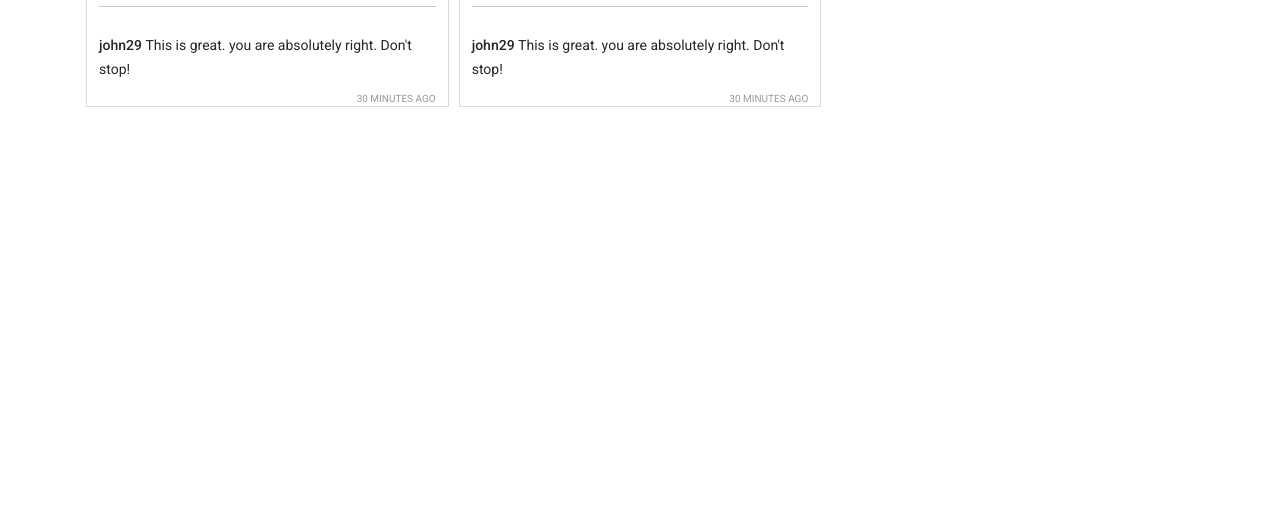
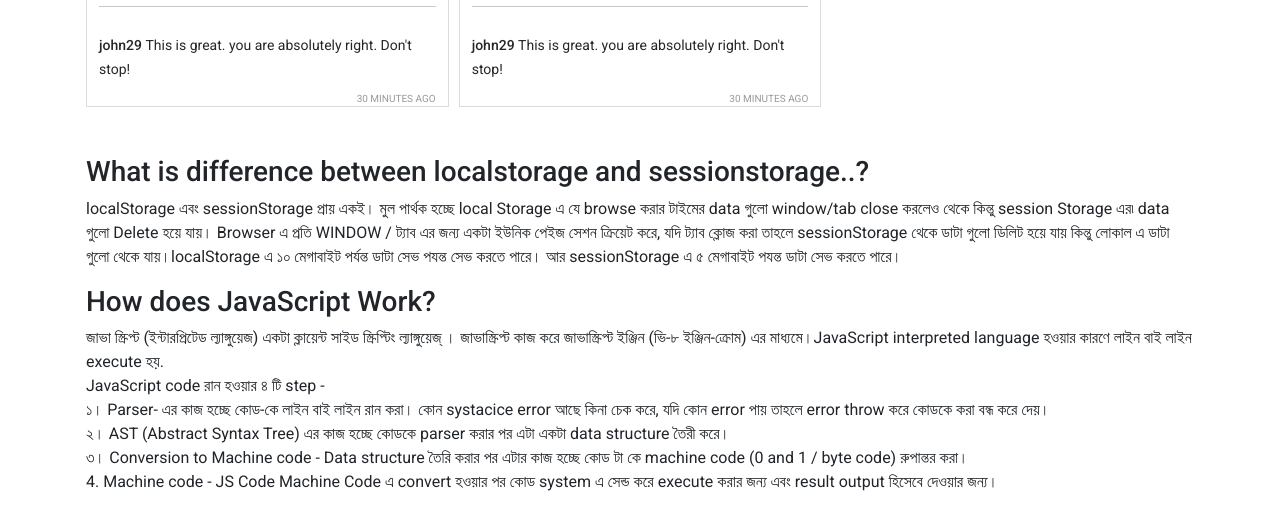
Before and after one commit to tayefulislam/Insta-Sohor, a plain HTML site: page index.html in a window 1280 px wide. Shown: the part 1425-1951 px from the top of the page. Before the commit the page ends 1548 px from the top, so only its background shows below. Drawn offline with nearby package versions, Linux system fonts and the light colour scheme.

Commit message:
2 question and ans added

```diff
--- a/index.html
+++ b/index.html
@@ -58,7 +58,82 @@
         <div id="reported">
 
         </div>
+
+        <section class="mt-5">
+
+            <div>
+                <h3>What is difference between localstorage and sessionstorage..?</h3>
+
+                <p>localStorage এবং sessionStorage প্রায় একই। মুল পার্থক হচ্ছে local Storage এ যে browse করার টাইমের
+                    data
+                    গুলো window/tab close করলেও থেকে কিন্তু session Storage এর৷ data গুলো Delete হয়ে যায়।
+
+                    Browser এ প্রতি WINDOW / ট্যাব এর জন্য একটা ইউনিক পেইজ সেশন ক্রিয়েট করে, যদি ট্যাব ক্লোজ করা
+                    তাহলে
+
+                    sessionStorage
+                    থেকে ডাটা গুলো ডিলিট হয়ে যায় কিন্তু লোকাল এ ডাটা গুলো থেকে যায়।localStorage এ ১০ মেগাবাইট পর্যন্ত
+                    ডাটা
+                    সেভ পযন্ত সেভ করতে পারে। আর sessionStorage এ ৫ মেগাবাইট পযন্ত ডাটা সেভ করতে পারে।</p>
+            </div>
+            <div>
+
+                <h3>How does JavaScript Work?</h3>
+                <p>
+
+
+                    জাভা স্ক্রিপ্ট (ইন্টারপ্রিটেড ল্যাঙ্গুয়েজ) একটা ক্লায়েন্ট সাইড স্ক্রিপ্টিং ল্যাঙ্গুয়েজ্ ।
+                    জাভাস্ক্রিপ্ট কাজ করে জাভাস্ক্রিপ্ট ইঞ্জিন (ভি-৮ ইঞ্জিন-ক্রোম) এর মাধ্যমে।JavaScript interpreted
+                    language হওয়ার কারণে লাইন বাই লাইন execute হয়.
+                    <br>
+
+                    JavaScript code রান হওয়ার ৪ টি step -
+                    <br>
+
+                    ১। Parser- এর কাজ হচ্ছে কোড-কে লাইন বাই লাইন রান করা। কোন systacice error আছে কিনা চেক করে, যদি কোন
+                    error পায় তাহলে error throw করে কোডকে করা বন্ধ করে দেয়।
+
+                    <br>
+
+                    ২। AST (Abstract Syntax Tree) এর কাজ হচ্ছে কোডকে parser করার পর এটা একটা data structure তৈরী করে।
+
+                    <br>
+
+                    ৩। Conversion to Machine code - Data structure তৈরি করার পর এটার কাজ হচ্ছে কোড টা কে machine code (0
+                    and 1 / byte code) রুপান্তর করা।
+
+                    <br>
+
+                    4. Machine code - JS Code Machine Code এ convert হওয়ার পর কোড system এ সেন্ড করে execute করার জন্য
+                    এবং result output হিসেবে দেওয়ার জন্য।
+
+
+
+                </p>
+
+
+            </div>
+
+        </section>
     </main>
+
+
+    <!-- <section>
+
+        <div>
+            <h1>What is difference between localstorage and sessionstorage..?</h1>
+
+            <p>localStorage এবং sessionStorage প্রায় একই। মুল পার্থক হচ্ছে local Storage এ যে browse করার টাইমের data
+                গুলো window/tab close করলেও থেকে কিন্তু session Storage এর৷ data গুলো Delete হয়ে যায়।
+
+                sessionStorage এ প্রতি লিংক / ট্যাব এর জন্য একটা ইউনিক পেইজ সেশন ক্রিয়েট করে, যদি ট্যাব ক্লোজ করা তাহলে
+                sessionStorage থেকে ডাটা গুলো ডিলিট হয়ে যায় কিন্তু localstorage এ ডাটা গুলো থেকে যায়।sessionStorage এ
+                প্রতি লিংক / ট্যাব এর জন্য একটা ইউনিক পেইজ সেশন ক্রিয়েট করে, যদি ট্যাব ক্লোজ করা তাহলে sessionStorage
+                থেকে ডাটা গুলো ডিলিট হয়ে যায় কিন্তু লোকাল এ ডাটা গুলো থেকে যায়।localStorage এ ১০ মেগাবাইট পর্যন্ত ডাটা
+                সেভ পযন্ত সেভ করতে পারে। আর sessionStorage এ ৫ মেগাবাইট পযন্ত ডাটা সেভ করতে পারে।</p>
+        </div>
+
+    </section> -->
     <footer></footer>
 
     <!-- add javascript  file  -->
```
